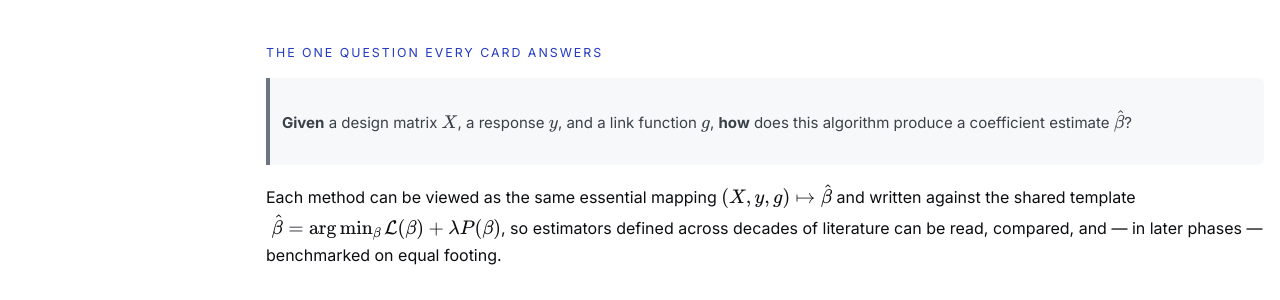
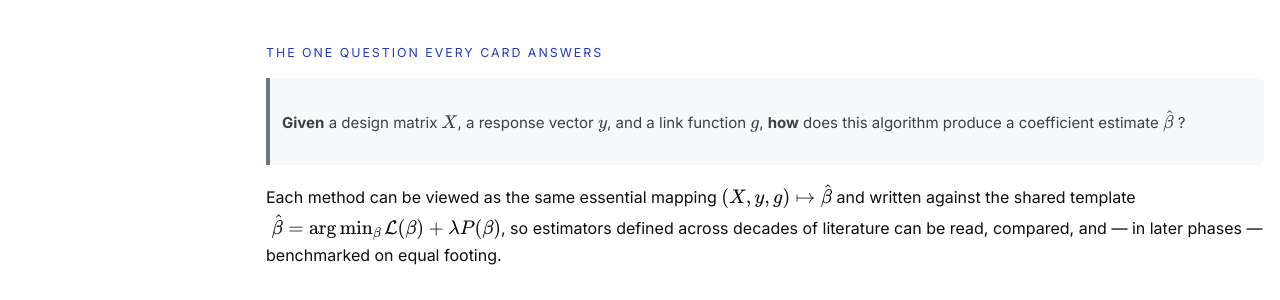
Before and after one commit to ChattelionLuo/regression-zoo, an MkDocs documentation site: the page built from docs/index.md, in a window 1280 px wide and 900 px high, scrolled down 635 px. Shown: the part 147-447 px from the top of the window. Built offline with MkDocs 1.6.1 and Material for MkDocs 9.7.7, drawn with Linux system fonts in a browser that asks for light colours; comment, search, counter and statistics services are not loaded.

Commit message:
Update index.md

```diff
--- a/docs/index.md
+++ b/docs/index.md
@@ -24,8 +24,8 @@ high-dimensional, and online — reduced to **one precise mapping** and document
 
 <p class="arena-kicker">The one question every card answers</p>
 
-> **Given** a design matrix $X$, a response $y$, and a link function $g$,
-> **how** does this algorithm produce a coefficient estimate $\hat\beta$?
+> **Given** a design matrix $X$, a response vector $y$, and a link function $g$,
+> **how** does this algorithm produce a coefficient estimate $\hat\beta$ ?
 
 Each method can be viewed as the same essential mapping $(X, y, g) \mapsto \hat\beta$ and written
 against the shared template $\;\hat\beta=\arg\min_\beta \mathcal L(\beta)+\lambda P(\beta)$, so
```
